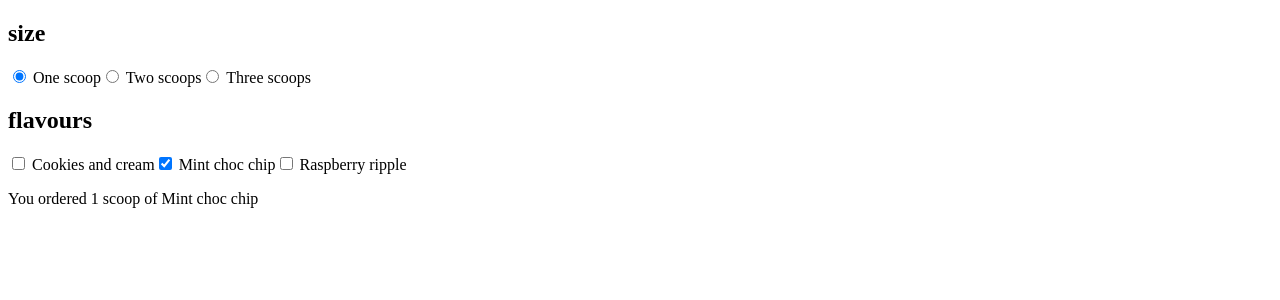
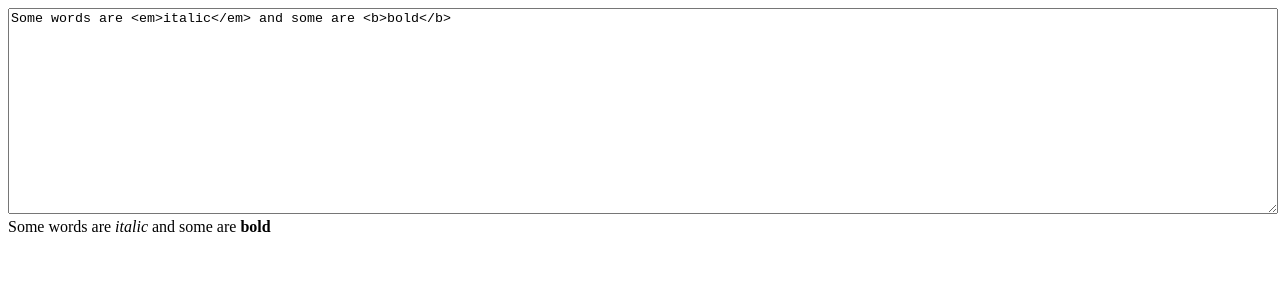
Before and after one commit to mdave16/stunning-bassoon, a Svelte app: page / in a window 1280 px wide. Shown: the top 300 px of the page. Built offline with nearby package versions, Linux system fonts and the light colour scheme.

Commit message:
binding text areas and shorthand

```diff
--- a/src/App.svelte
+++ b/src/App.svelte
@@ -1,49 +1,13 @@
 <script lang="ts">
-	let scoops = 1;
-	let flavours = ['Mint choc chip'];
-
-	const menu = ['Cookies and cream', 'Mint choc chip', 'Raspberry ripple'];
-	const possibleScoops = [
-		{ number: 1, description: 'One' },
-		{ number: 2, description: 'Two' },
-		{ number: 3, description: 'Three' },
-	];
-	const join = (flavours: string[]) => {
-		if (flavours.length === 1) return flavours[0];
-		return `${flavours.slice(0, -1).join(', ')} and ${
-			flavours[flavours.length - 1]
-		}`;
-	};
+	let value = 'Some words are <em>italic</em> and some are <b>bold</b>';
 </script>
 
-<h2>size</h2>
-{#each possibleScoops as scoop}
-	<label>
-		<input type="radio" bind:group={scoops} value={scoop.number} />
-		{scoop.description}
-		{scoop.number === 1 ? 'scoop' : 'scoops'}
-	</label>
-{/each}
+<style>
+	textarea {
+		width: 100%;
+		height: 200px;
+	}
+</style>
 
-<h2>flavours</h2>
-
-{#each menu as flavour}
-	<label>
-		<input type="checkbox" bind:group={flavours} value={flavour} />
-		{flavour}
-	</label>
-{/each}
-
-{#if flavours.length === 0}
-	<p>Please select at least one flavour</p>
-{:else if flavours.length > scoops}
-	<p>Can't order more flavours than scoops!</p>
-{:else}
-	<p>
-		You ordered
-		{scoops}
-		{scoops === 1 ? 'scoop' : 'scoops'}
-		of
-		{join(flavours)}
-	</p>
-{/if}
+<textarea bind:value />
+{@html value}
```
